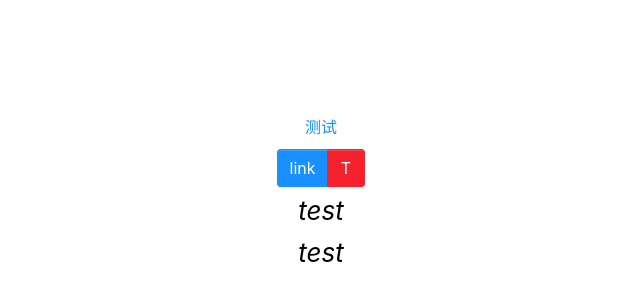
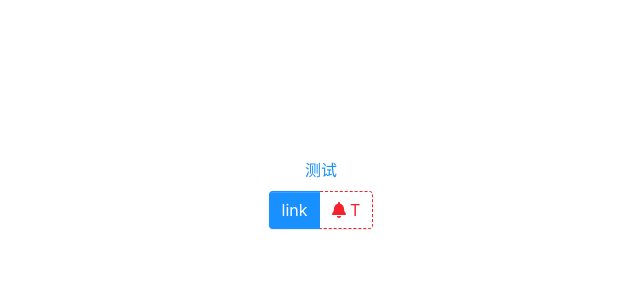
Before and after one commit to YeeZC/sabre-ui, a React (Create React App) app: page / in a window 1280 px wide. Shown: the part 210-510 px from the top of the page, without its empty margins (319-959 px from the left). Built offline with nearby package versions, Linux system fonts and the light colour scheme.

Commit message:
Use FontAwesomeIcon to implements Icon Component

```diff
--- a/package.json
+++ b/package.json
@@ -3,6 +3,10 @@
   "version": "0.1.0",
   "private": true,
   "dependencies": {
+    "@fortawesome/fontawesome-svg-core": "^1.2.32",
+    "@fortawesome/free-brands-svg-icons": "^5.15.1",
+    "@fortawesome/free-solid-svg-icons": "^5.15.1",
+    "@fortawesome/react-fontawesome": "^0.1.12",
     "@testing-library/jest-dom": "^5.11.4",
     "@testing-library/react": "^11.1.0",
     "@testing-library/user-event": "^12.1.10",
--- a/src/App.tsx
+++ b/src/App.tsx
@@ -10,12 +10,11 @@ function App() {
         <Link to="https://baidu.com">测试</Link>
           <Group>
         <Button type='primary' formType={"submit"}>link</Button>
-        <Button danger onClick={() => {
+        <Button danger dashed onClick={() => {
             console.log('hello')
-        }}>T</Button>
+        }} icon={<Icon type={"bell"} />}>T</Button>
           </Group>
-          <Icon type={"alipay"}/>
-          <Icon type={"test"}/>
+          <Icon type={"alipay"} color={"primary"}/>
       </header>
     </div>
   );
--- a/src/components/Icon/_style.scss
+++ b/src/components/Icon/_style.scss
@@ -1,21 +1,9 @@
-@keyframes icon-spin {
-  from {
-    transform: rotate(0deg);
-  }
-  to {
-    transform: rotate(360deg);
+@each $key, $val in $theme-colors {
+  .icon-#{$key} {
+    color: $val;
   }
 }
 
-.icon {
-  width: 1em; height: 1em;
-  vertical-align: -0.15em;
-  fill: currentColor;
-  overflow: hidden;
+.icon-auto {
+  color: currentColor;
 }
-
-
-.icon-spin:before {
-  display: inline-block;
-  animation: icon-spin infinite 1s linear;
-}
--- a/src/components/Icon/index.tsx
+++ b/src/components/Icon/index.tsx
@@ -1,22 +1,35 @@
 import React from 'react';
 import classname from "classnames";
+import {FontAwesomeIcon} from "@fortawesome/react-fontawesome";
+import {library} from "@fortawesome/fontawesome-svg-core";
+import {IconName} from "@fortawesome/fontawesome-common-types";
+import {fas} from "@fortawesome/free-solid-svg-icons";
+import {fab} from "@fortawesome/free-brands-svg-icons";
+
+library.add(fas, fab);
 
 export declare interface IconProps {
-    type: string,
-    spinning?: boolean
+    type: IconName;
+    spinning?: boolean;
+    className?: string;
+    color?: string;
 }
 
-const Icon: React.FC<IconProps> = ({type, spinning}) => {
-    const classes = classname('icon', {
+
+const Icon: React.FC<IconProps> = ({type, color, className, spinning}) => {
+    const classes = classname('icon', className, {
         [`icon-${type}`]: type,
-        'icon-spin': spinning
+        [`icon-${color}`]: !!color,
+        'icon-auto': !color
     })
-
-    return (<span><i className={classes} style={{color: "black"}}>test</i></span>)
+    return (<FontAwesomeIcon className={classes} icon={{
+        prefix: "fas",
+        iconName: type
+    }} spin={spinning} color={color}/>)
 }
 
 Icon.defaultProps = {
-    spinning: false
+    spinning: false,
 }
 
 export default Icon;
```
Also changed, not shown: 2 other files (tests, documents, lock files or other folders).
